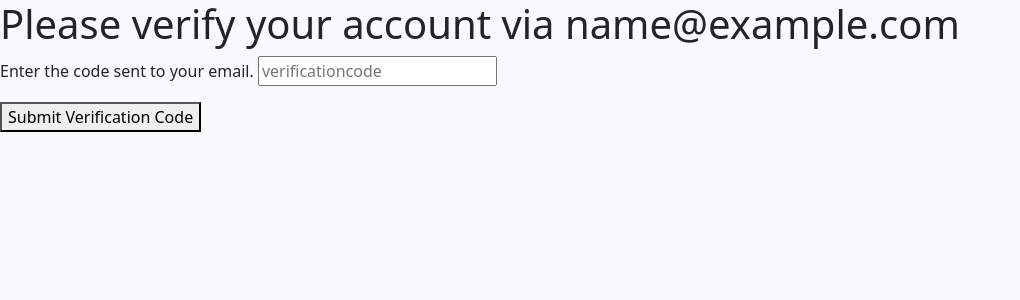
After one commit to cassjs/user-form, a Flask app: template templates/emailverification.html in a window 1280 px wide. The commit adds this page. Shown: the top 300 px of the page, without its empty margins (0-1020 px from the left). Run offline with Flask 2, Linux system fonts and the light colour scheme; the template is opened without the code that fills it: most values are stand-ins (such as "Sample title", 1, 10 or a date in 2020).

Commit message:
added twilio details to use email verify code, issue remaining with twilio module not found

```diff
--- a/app.py
+++ b/app.py
@@ -1,21 +1,75 @@
-from flask import Flask, render_template, url_for
+# from flask import Flask, render_template, url_for
 
+# app = Flask(__name__)
+
+# @app.route("/register")
+# def register():
+#     return render_template('register.html')
+
+# @app.route("/login")
+# def login():
+#     return render_template('login.html')
+
+# @app.route("/dashboard")
+# def dashboard():
+#     # Temporary Placeholder
+#     return "<p>This is a placeholder. You're looking at the Dashboard.</p>"
+
+# @app.route("/userprofile")
+# def userprofile():
+#     # Temporary Placeholder
+#     return "<p>This is a placeholder. You're looking at your profile.</p>"
+
+import os
+from dotenv import load_dotenv
+from flask import Flask, request, render_template, redirect, session, url_for
+from twilio.rest import Client
+
+load_dotenv()
 app = Flask(__name__)
+# TODO: Need to replace with something else?
+app.secret_key = 'secretkeylol'
 
-@app.route("/register")
+TWILIO_ACCOUNT_SID = os.environ.get('TWILIO_ACCOUNT_SID')
+TWILIO_AUTH_TOKEN= os.environ.get('TWILIO_AUTH_TOKEN')
+TWILIO_VERIFY_SERVICE = os.environ.get('TWILIO_VERIFY_SERVICE')
+# SENDGRID_API_KEY= os.environ.get('SENDGRID_API_KEY')
+
+client = Client(TWILIO_ACCOUNT_SID, TWILIO_AUTH_TOKEN)
+
+@app.route('/register', methods=['GET', 'POST'])
 def register():
+    if request.method == 'POST':
+        to_email = request.form['email']
+        session['to_email'] = to_email
+        send_verification(to_email)
+        return redirect(url_for('generate_verification_code'))
     return render_template('register.html')
 
-@app.route("/login")
-def login():
-    return render_template('login.html')
+# Twilio sends a verification token to the email stored in the current Flask session
+def send_verification(to_email):
+    verification = client.verify \
+        .services(TWILIO_VERIFY_SERVICE) \
+        .verifications \
+        .create(to=to_email, channel='email')
+    print(verification.sid)
 
-@app.route("/dashboard")
-def dashboard():
-    # Temporary Placeholder
-    return "<p>This is a placeholder. You're looking at the Dashboard.</p>"
+@app.route('/verifyme', methods=['GET', 'POST'])
+def generate_verification_code():
+    to_email = session['to_email']
+    error = None
+    if request.method == 'POST':
+        verification_code = request.form['verificationcode']
+        if check_verification_token(to_email, verification_code):
+            return render_template('success.html', email = to_email)
+        else:
+            error = "Invalid verification code. Please try again."
+            return render_template('verifypage.html', error = error)
+    return render_template('verifypage.html', email = to_email)
 
-@app.route("/userprofile")
-def userprofile():
-    # Temporary Placeholder
-    return "<p>This is a placeholder. You're looking at your profile.</p>"
+def check_verification_token(phone, token):
+    check = client.verify \
+        .services(TWILIO_VERIFY_SERVICE) \
+        .verification_checks \
+        .create(to=phone, code=token)
+    return check.status == 'approved'
--- a/requirements.txt
+++ b/requirements.txt
@@ -1,2 +1,3 @@
 Flask==2.0.1
+python-dotenv==0.19.0
 twilio==6.63.0
--- /dev/null
+++ b/templates/emailverification.html
@@ -0,0 +1,27 @@
+{% extends "base.html" %}
+{% block title %}Verify Email{% endblock %}
+{% block head %}
+    {{ super() }}
+    <style type="text/css">
+    </style>
+{% endblock %}
+{% block content %}
+    <h1>Please verify your account via {{email}}</h1>
+    {% if error %}
+        <p class=error><strong>Error:</strong> {{ error }}
+    {% endif %}
+    <form method="POST">
+        <div class="field">
+        <label class="label">Enter the code sent to your email.</label>
+            <input class="input" type="text" name= "verificationcode" placeholder="verificationcode">
+        </p>
+        </div>
+        <div class="field">
+        <p class="control">
+            <button type="submit" class="is-success", value = "submitcode">
+            Submit Verification Code
+            </button>
+        </p>
+        </div>
+    </form>
+{% endblock %}
```
Also changed, not shown: templates/register.html (+14 -1 lines), templates/success.html (added, +18 -0 lines).
